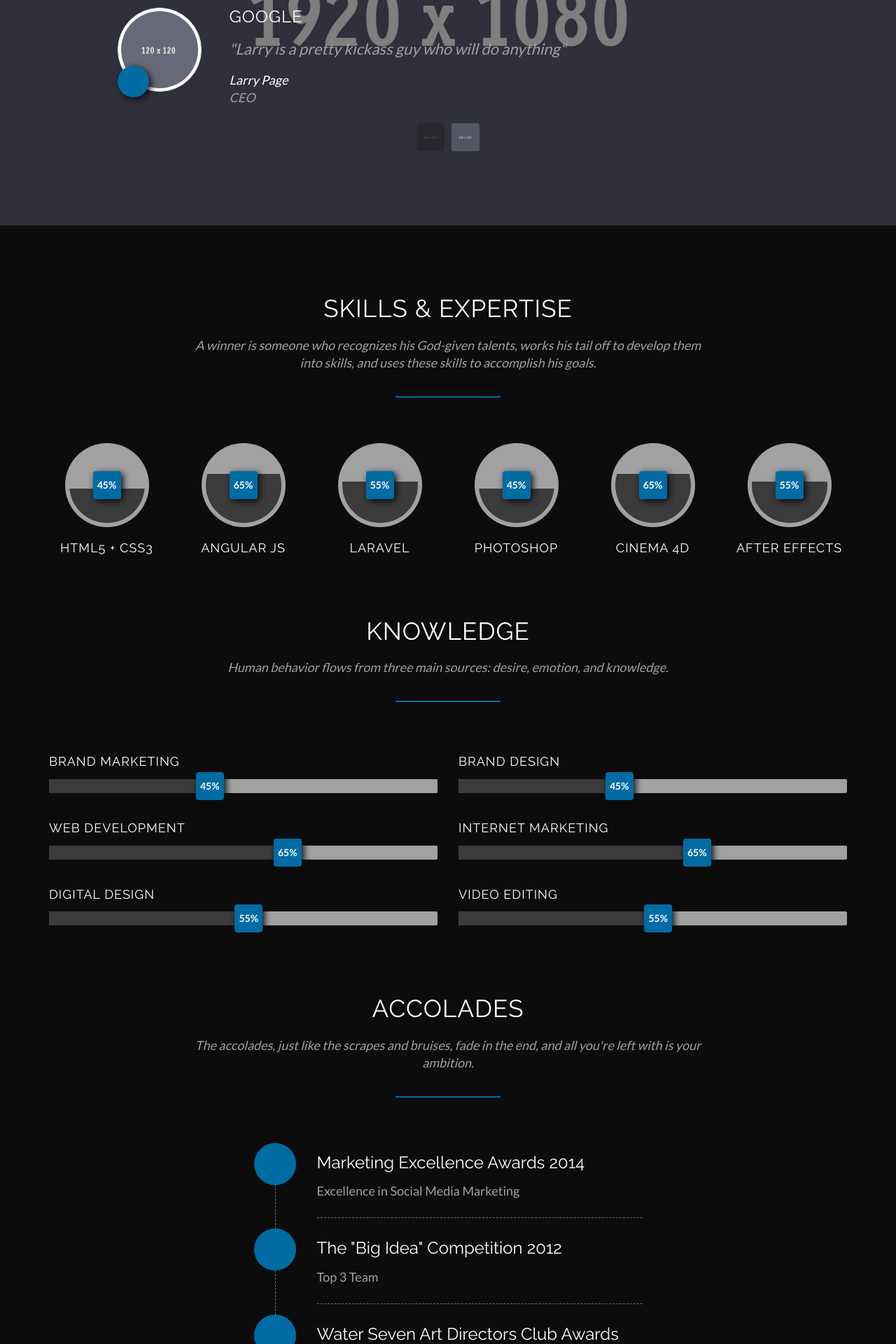
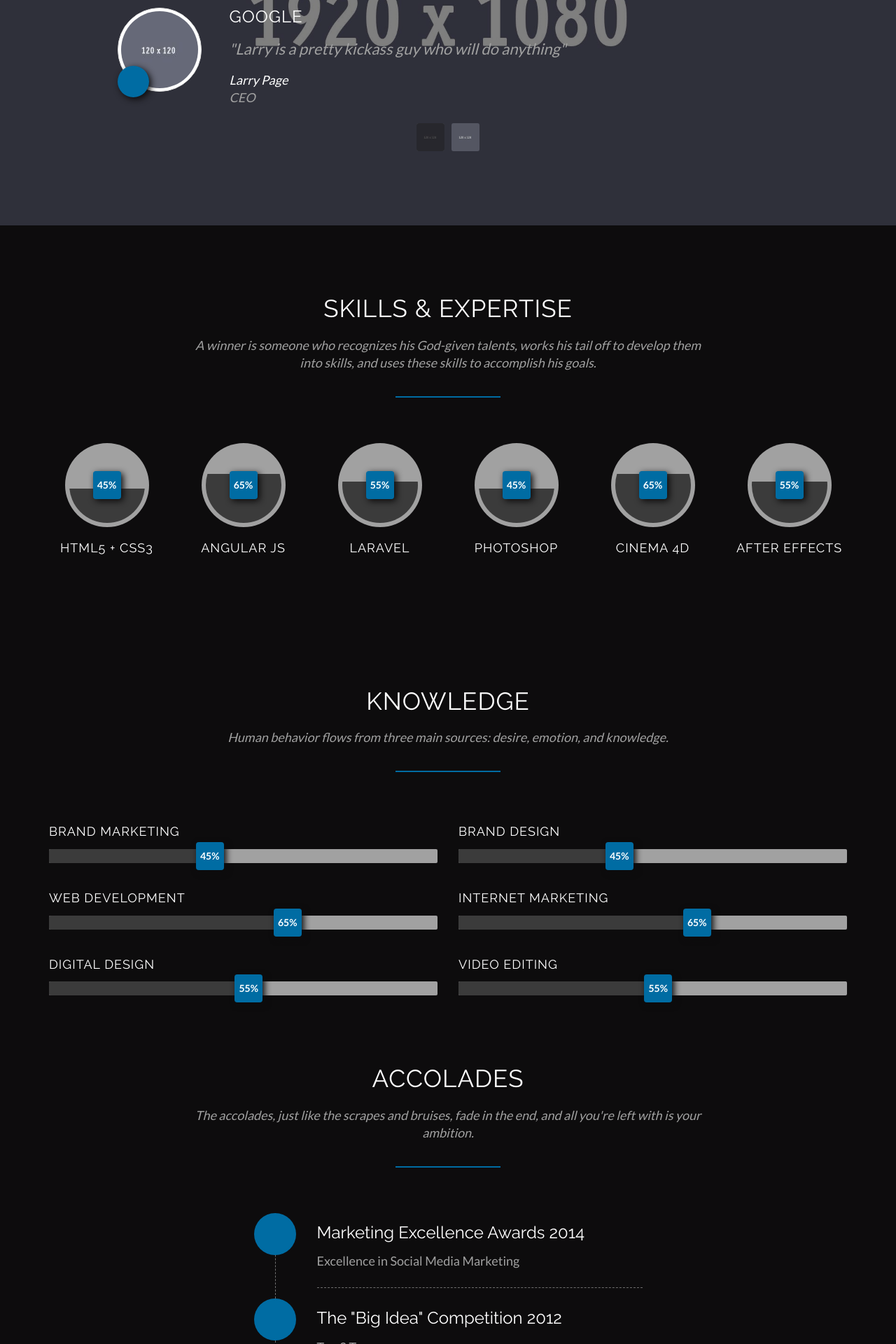
Before and after one commit to clearcareer/Resume, a Jekyll site: the page built from index.html, in a window 1280 px wide. Shown: the part 4480-6400 px from the top of the page at 70% size. Built offline with Jekyll 4.4.1, drawn with Linux system fonts in a browser that asks for light colours; some web fonts are replaced.

Commit message:
Added Custom.css

```diff
--- a/_layouts/default.html
+++ b/_layouts/default.html
@@ -33,7 +33,14 @@
 
     <!-- Main CSS -->
     <link href="assets/css/berg.css" rel="stylesheet" type="text/css">
+
+    <!-- Page Color CSS -->
     <link href="assets/css/colors/{{ page.color }}.css" rel="stylesheet" type="text/css">
+
+    <!-- Custom CSS -->
+    <link href="assets/css/custom.css" rel="stylesheet" type="text/css">
+
+
 
 
 
```
